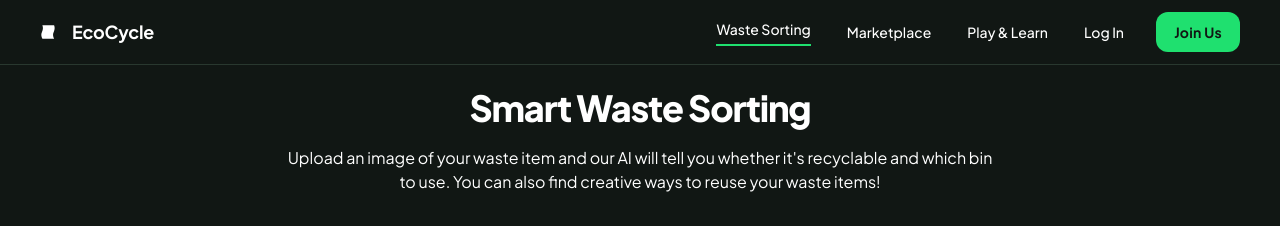
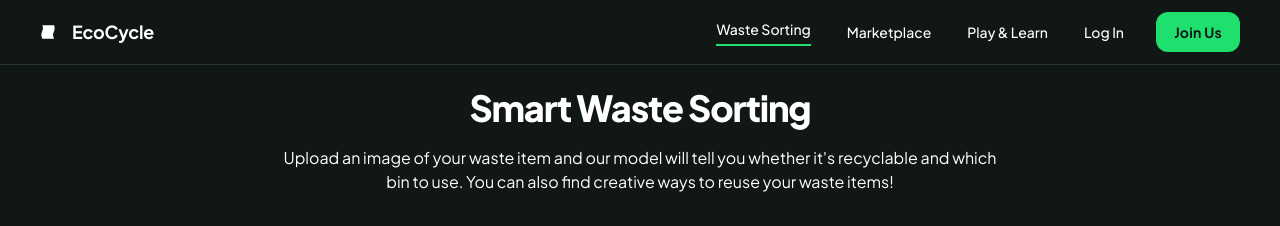
Before and after one commit to tuhinaww/EcoCycle, a plain HTML site: page frontend/wastesort.html in a window 1280 px wide. Shown: the top 226 px of the page. Drawn offline with nearby package versions, Linux system fonts and the light colour scheme.

Commit message:
Update description in wastesort.html to clarify AI model functionality

```diff
--- a/frontend/wastesort.html
+++ b/frontend/wastesort.html
@@ -55,7 +55,7 @@
                 Smart Waste Sorting
               </h1>
               <p class="text-white text-base font-normal leading-normal max-w-[720px] mx-auto">
-                Upload an image of your waste item and our AI will tell you whether it's recyclable and which bin to use.
+                Upload an image of your waste item and our model will tell you whether it's recyclable and which bin to use.
                 You can also find creative ways to reuse your waste items!
               </p>
             </div>
```
